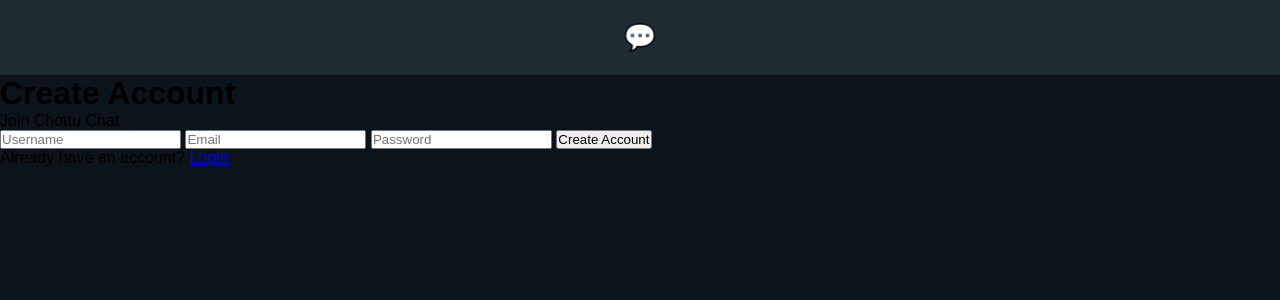
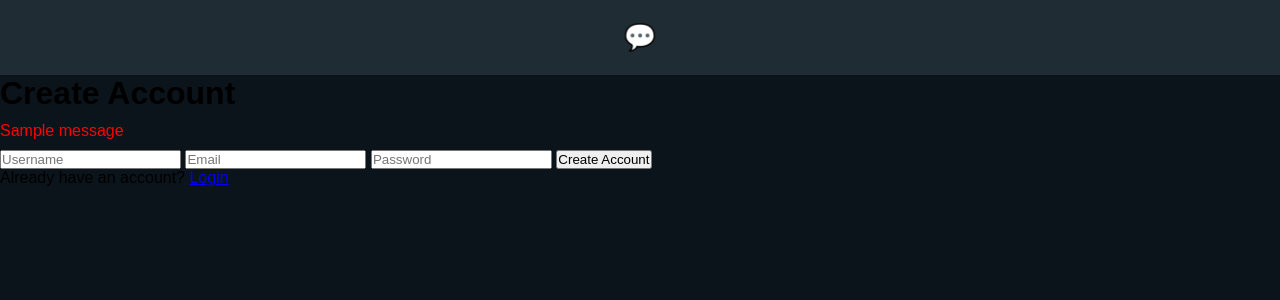
Before and after one commit to tirathram2/chottu-chat, a Flask app: page /signup in a window 1280 px wide. Shown: the top 300 px of the page. Run offline with Flask 3, Linux system fonts and the light colour scheme; tables that the repository leaves empty hold one stand-in row (values such as "Sample post"); one stand-in notice (Sample message) is shown.

Commit message:
Update signup.html

```diff
--- a/templates/signup.html
+++ b/templates/signup.html
@@ -27,9 +27,15 @@
 </div>
 
 <h1>Create Account</h1>
-
-<p>Join Chottu Chat</p>
-
+{% with messages = get_flashed_messages(with_categories=true) %}
+  {% if messages %}
+    {% for category, message in messages %}
+      <div style="color:red; margin:10px 0;">
+        {{ message }}
+      </div>
+    {% endfor %}
+  {% endif %}
+{% endwith %}
 <form method="POST" action="{{ url_for('signup') }}">
 
 <input
```
